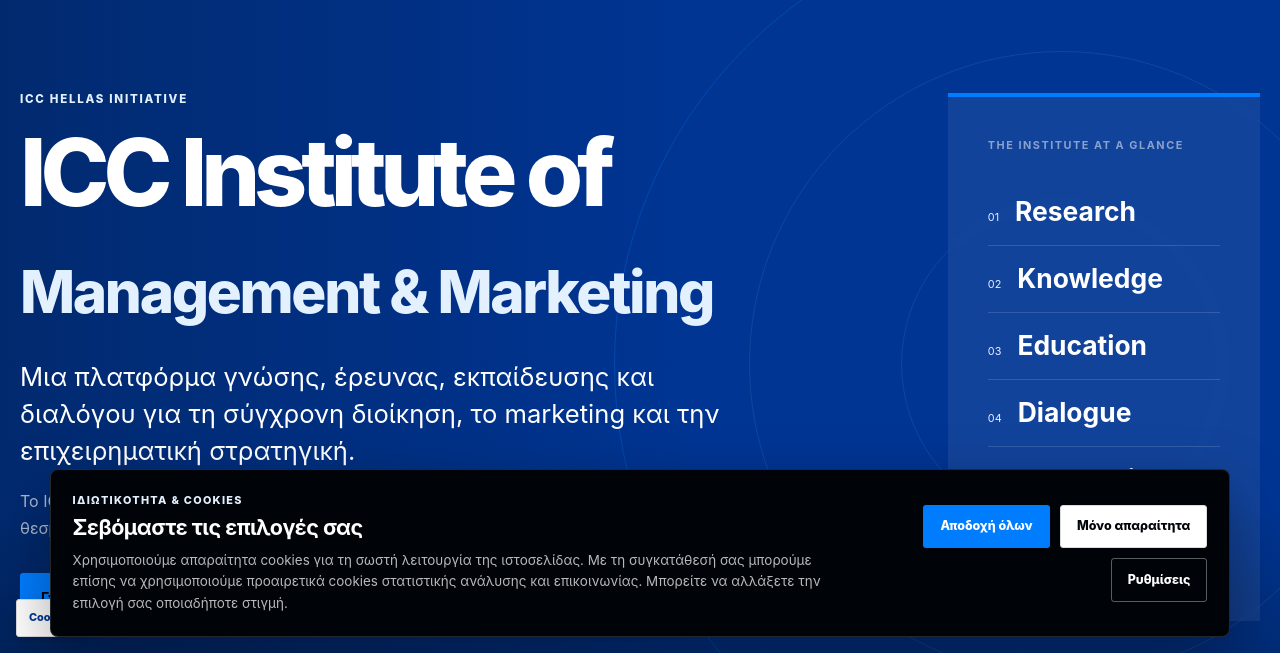
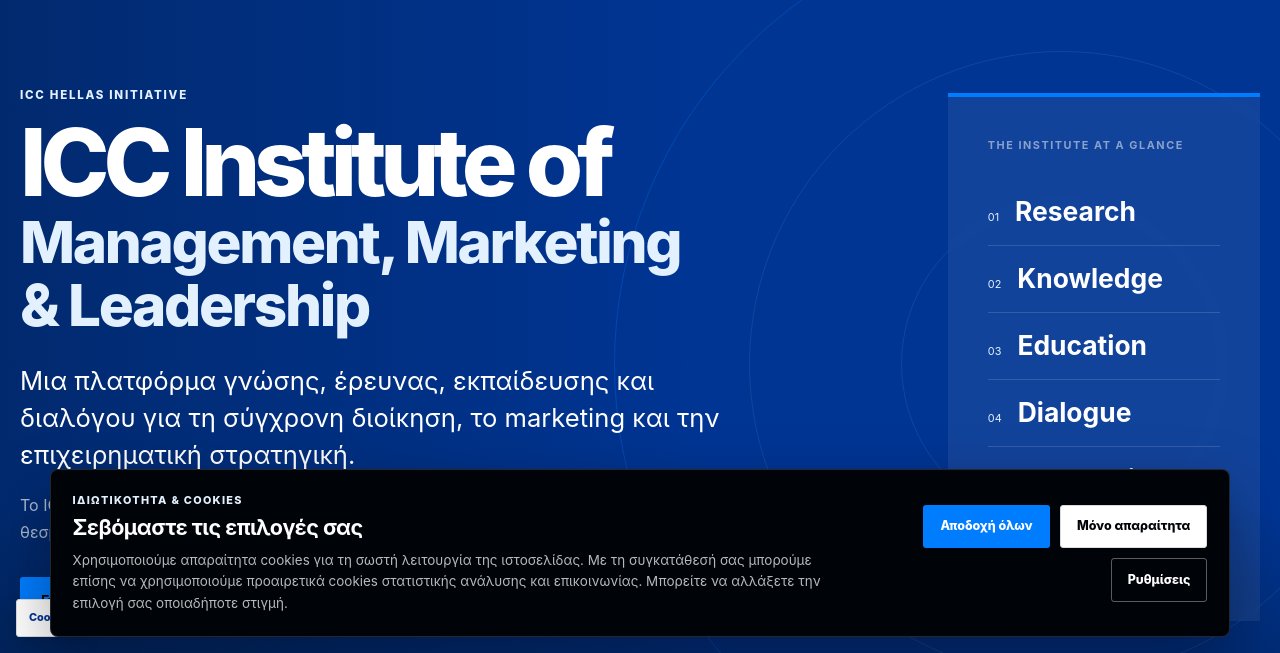
Before and after one commit to icc-imm/icc-imm-website, a website built with Vite: page index.html in a window 1280 px wide. Shown: the part 147-800 px from the top of the page. Built offline with nearby package versions, Linux system fonts and the light colour scheme.

Commit message:
Update website

```diff
--- a/index.html
+++ b/index.html
@@ -85,7 +85,11 @@
         <div class="container hero__grid">
           <div class="hero__content">
             <p class="eyebrow eyebrow--gold">ICC Hellas Initiative</p>
-            <h1>ICC Institute of<br /><span>Management &amp; Marketing</span></h1>
+            <h1 class="hero-title">
+              <span class="hero-title__primary">ICC Institute of</span>
+              <span class="hero-title__secondary">Management, Marketing</span>
+              <span class="hero-title__secondary">&amp; Leadership</span>
+            </h1>
             <p class="hero__lead">
               Μια πλατφόρμα γνώσης, έρευνας, εκπαίδευσης και διαλόγου για τη σύγχρονη
               διοίκηση, το marketing και την επιχειρηματική στρατηγική.
--- a/styles.css
+++ b/styles.css
@@ -424,16 +424,30 @@
 }
 
 .hero h1 {
+  max-width: 780px;
   margin-bottom: 1.6rem;
   color: var(--white);
   font-size: clamp(2.8rem, 8vw, 5.8rem);
   font-weight: 780;
+  line-height: 1.02;
   letter-spacing: -0.065em;
 }
 
-.hero h1 span {
+.hero-title__primary,
+.hero-title__secondary {
+  display: block;
+}
+
+.hero h1 .hero-title__primary {
+  color: inherit;
+  font-size: 1em;
+  letter-spacing: inherit;
+}
+
+.hero h1 .hero-title__secondary {
   color: var(--gold-400);
-  font-size: 0.63em;
+  font-size: clamp(1.5rem, 7.4vw, 3.65rem);
+  line-height: 1.08;
   letter-spacing: -0.04em;
 }
 
```
